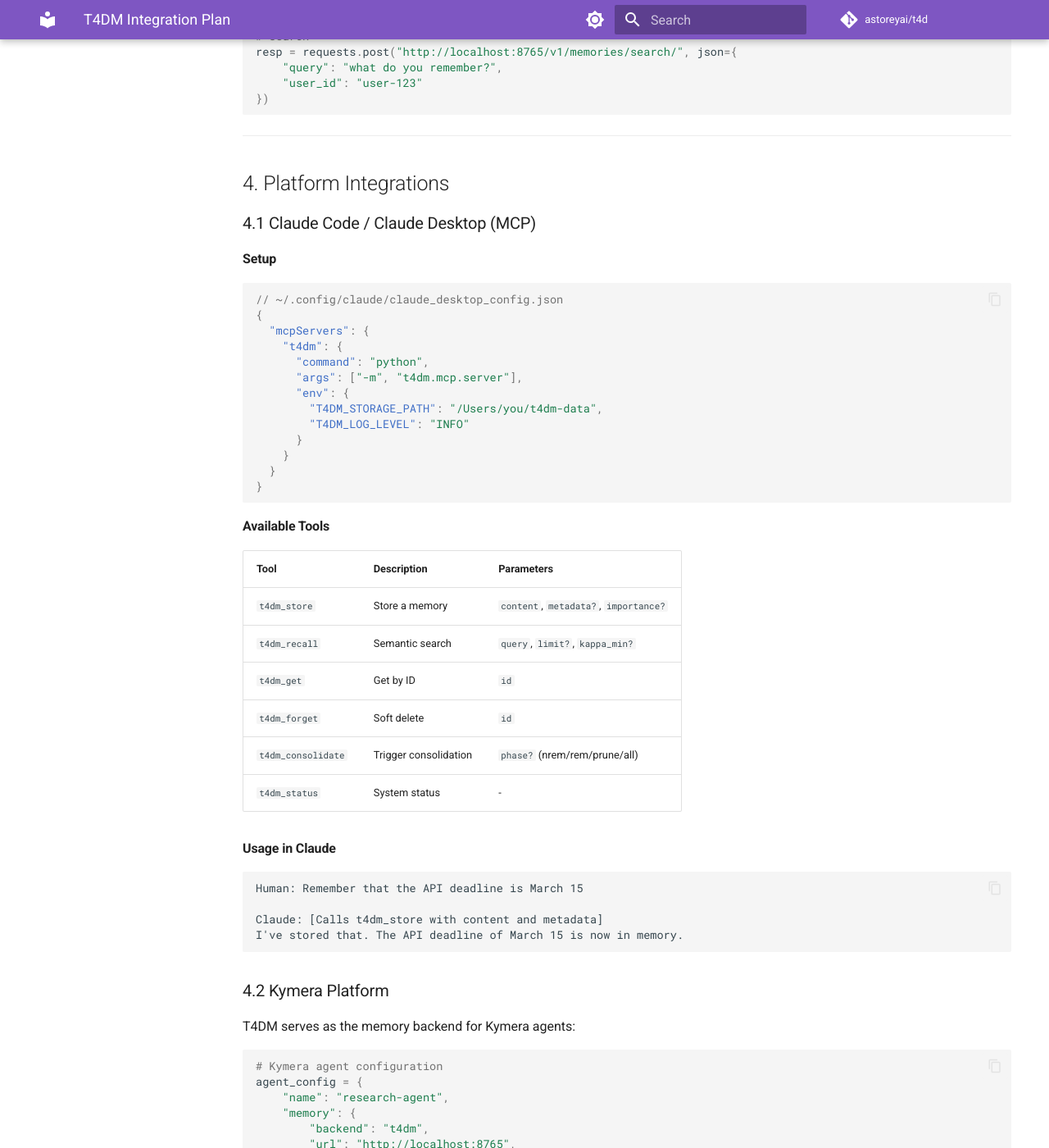
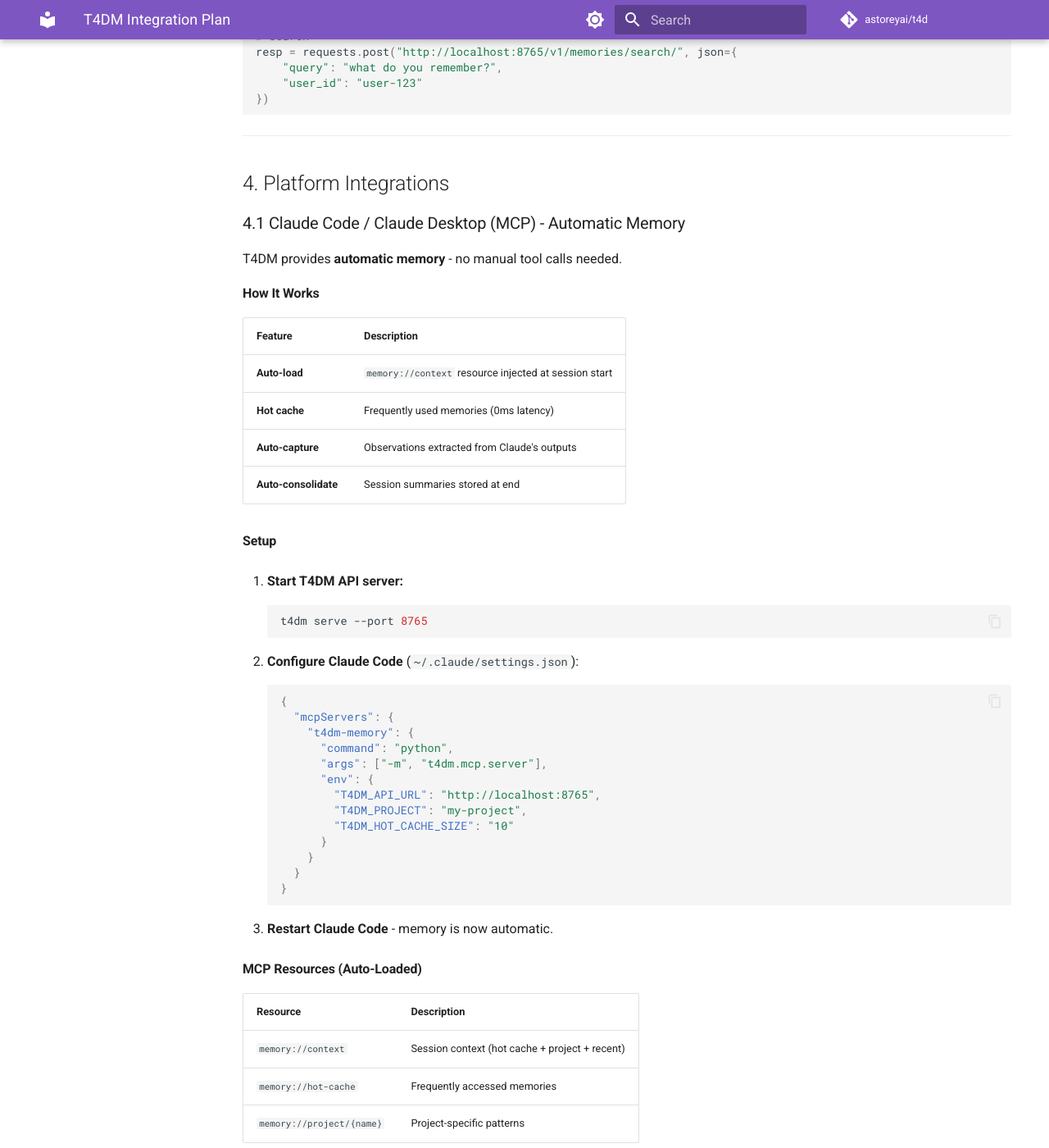
Before and after one commit to astoreyai/t4d, an MkDocs documentation site: the page built from docs/INTEGRATION_PLAN.md, in a window 1280 px wide and 1400 px high, scrolled down 7051 px. Shown: the whole window at 82% size. Built offline with MkDocs 1.6.1 and Material for MkDocs 9.7.7, drawn with Linux system fonts in a browser that asks for light colours; comment, search, counter and statistics services are not loaded; the version menu is left out; some of the changed text lies outside the part shown.

Commit message:
Refactor MCP to automatic memory (no manual tools)
Based on claude-mem and memory-mcp research patterns:

MCP Server Changes:
- Replace 7 manual tools with 1 (t4dm_remember for explicit "save this")
- Add MCP resources for auto-loaded context:
  - memory://context (hot cache + project + recent)
  - memory://hot-cache (frequently accessed, 0ms latency)
  - memory://project/{name} (project-specific patterns)
- Add internal auto-capture tools for hooks
- Implement hot cache promotion/demotion

Architecture:
- Pre-request injection via resources (not tool calls)
- 5-lifecycle hook pattern (SessionStart, PostToolUse, Stop, SessionEnd)
- Progressive disclosure (10 items in hot cache)
- Auto-promotion after 3+ uses, demotion after 14 days

Documentation:
- New MCP_INTEGRATION.md with full automatic memory guide
- Updated INTEGRATION_PLAN.md, INTEGRATION_GUIDE.md, integration/README.md
- Added claude-hooks.json for hook configuration

Before: User sees tool calls, 50ms latency, 7 tools to manage
After: Invisible memory, 0ms latency, 1 tool for explicit requests

Co-Authored-By: Claude Opus 4.5 <noreply@anthropic.com>

````diff
--- a/docs/INTEGRATION_PLAN.md
+++ b/docs/INTEGRATION_PLAN.md
@@ -353,45 +353,72 @@ resp = requests.post("http://localhost:8765/v1/memories/search/", json={
 
 ## 4. Platform Integrations
 
-### 4.1 Claude Code / Claude Desktop (MCP)
+### 4.1 Claude Code / Claude Desktop (MCP) - Automatic Memory
+
+T4DM provides **automatic memory** - no manual tool calls needed.
+
+#### How It Works
+
+| Feature | Description |
+|---------|-------------|
+| **Auto-load** | `memory://context` resource injected at session start |
+| **Hot cache** | Frequently used memories (0ms latency) |
+| **Auto-capture** | Observations extracted from Claude's outputs |
+| **Auto-consolidate** | Session summaries stored at end |
 
 #### Setup
 
-```json
-// ~/.config/claude/claude_desktop_config.json
-{
-  "mcpServers": {
-    "t4dm": {
-      "command": "python",
-      "args": ["-m", "t4dm.mcp.server"],
-      "env": {
-        "T4DM_STORAGE_PATH": "/Users/you/t4dm-data",
-        "T4DM_LOG_LEVEL": "INFO"
-      }
-    }
-  }
-}
-```
+1. **Start T4DM API server:**
+   ```bash
+   t4dm serve --port 8765
+   ```
 
-#### Available Tools
+2. **Configure Claude Code** (`~/.claude/settings.json`):
+   ```json
+   {
+     "mcpServers": {
+       "t4dm-memory": {
+         "command": "python",
+         "args": ["-m", "t4dm.mcp.server"],
+         "env": {
+           "T4DM_API_URL": "http://localhost:8765",
+           "T4DM_PROJECT": "my-project",
+           "T4DM_HOT_CACHE_SIZE": "10"
+         }
+       }
+     }
+   }
+   ```
 
-| Tool | Description | Parameters |
-|------|-------------|------------|
-| `t4dm_store` | Store a memory | `content`, `metadata?`, `importance?` |
-| `t4dm_recall` | Semantic search | `query`, `limit?`, `kappa_min?` |
-| `t4dm_get` | Get by ID | `id` |
-| `t4dm_forget` | Soft delete | `id` |
-| `t4dm_consolidate` | Trigger consolidation | `phase?` (nrem/rem/prune/all) |
-| `t4dm_status` | System status | - |
+3. **Restart Claude Code** - memory is now automatic.
+
+#### MCP Resources (Auto-Loaded)
+
+| Resource | Description |
+|----------|-------------|
+| `memory://context` | Session context (hot cache + project + recent) |
+| `memory://hot-cache` | Frequently accessed memories |
+| `memory://project/{name}` | Project-specific patterns |
+
+#### Manual Tool (Only When Asked)
+
+| Tool | Use Case |
+|------|----------|
+| `t4dm_remember` | User says "remember this" or "save this" |
 
 #### Usage in Claude
 
+Memory is automatic - Claude has context without visible tool calls:
+
 ```
-Human: Remember that the API deadline is March 15
+Human: How do we handle auth?
 
-Claude: [Calls t4dm_store with content and metadata]
-I've stored that. The API deadline of March 15 is now in memory.
+Claude: We use JWT with refresh tokens. The auth middleware validates
+tokens on each request.
+[No tool call visible - context was pre-loaded]
 ```
+
+See [MCP_INTEGRATION.md](MCP_INTEGRATION.md) for full documentation.
 
 ### 4.2 Kymera Platform
 
````
Also changed, not shown: claude-hooks.json (added, +29 -0 lines), docs/MCP_INTEGRATION.md (added, +341 -0 lines), docs/guides/INTEGRATION_GUIDE.md (+47 -27 lines), docs/integration/README.md (+23 -6 lines), .mcp.json, 1 other file.
